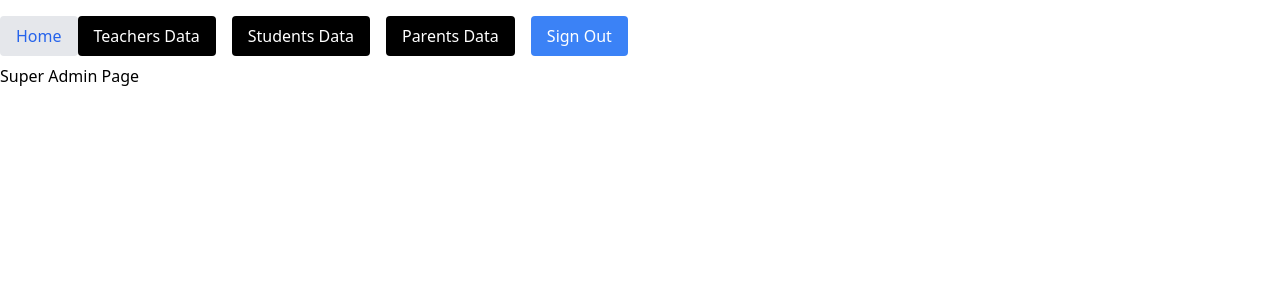
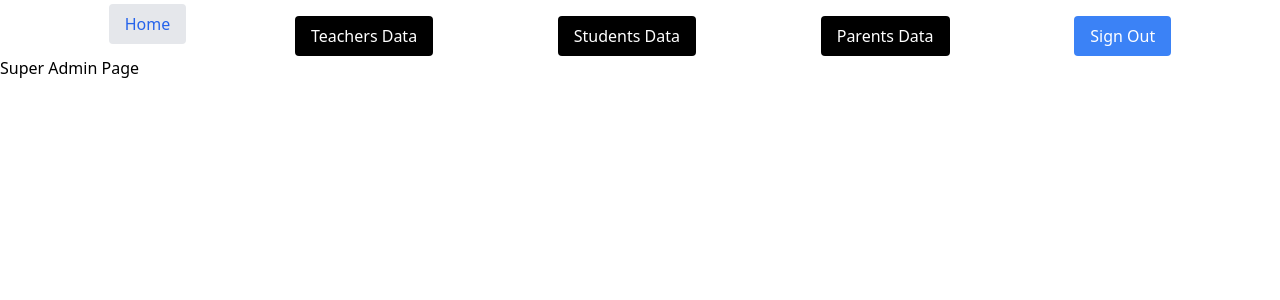
Before and after one commit to paul-nadola/Academic-Sphere-Capstone-project, a React (Create React App) app in the folder client/: page /superadmin in a window 1280 px wide. Shown: the top 300 px of the page. Built offline with nearby package versions, Linux system fonts and the light colour scheme.

Commit message:
re-style the page's links

```diff
--- a/client/src/admins/superAdmin/SuperAdminHome.js
+++ b/client/src/admins/superAdmin/SuperAdminHome.js
@@ -4,6 +4,7 @@ import { Link } from 'react-router-dom';
 function SuperAdmin() {
   return (
     <div>
+      <div className="flex justify-evenly">
       <button className="mb-2">
         <Link to="/" className='block bg-gray-200 text-blue-600 py-2 px-4 rounded hover:bg-gray-300 transition duration-300 w-full text-center'>
         <button>Home</button>
@@ -48,6 +49,8 @@ function SuperAdmin() {
               Sign Out
             </Link>
           </button>
+      </div>
+
         <h1>Super Admin Page</h1>
     </div>
   )
```
